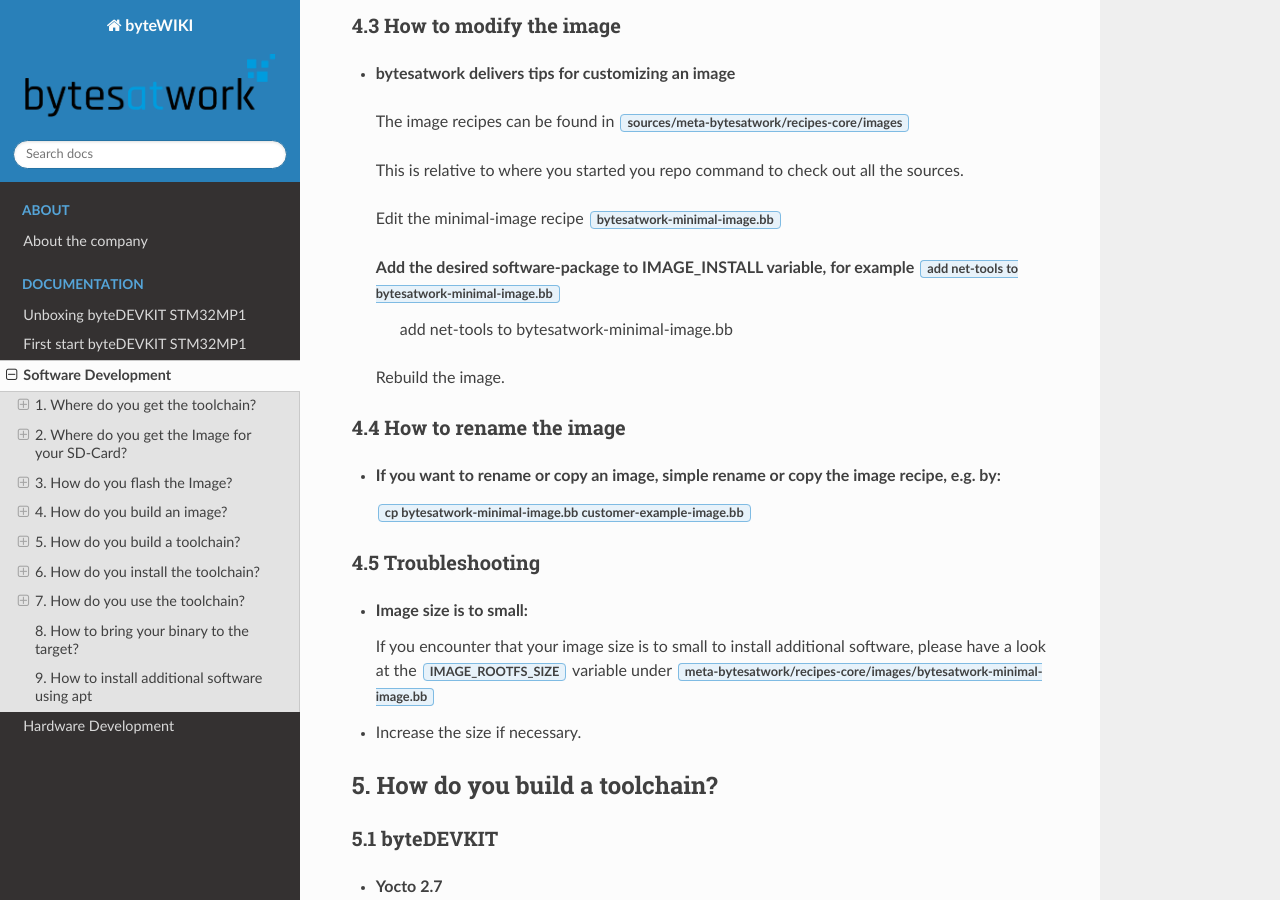
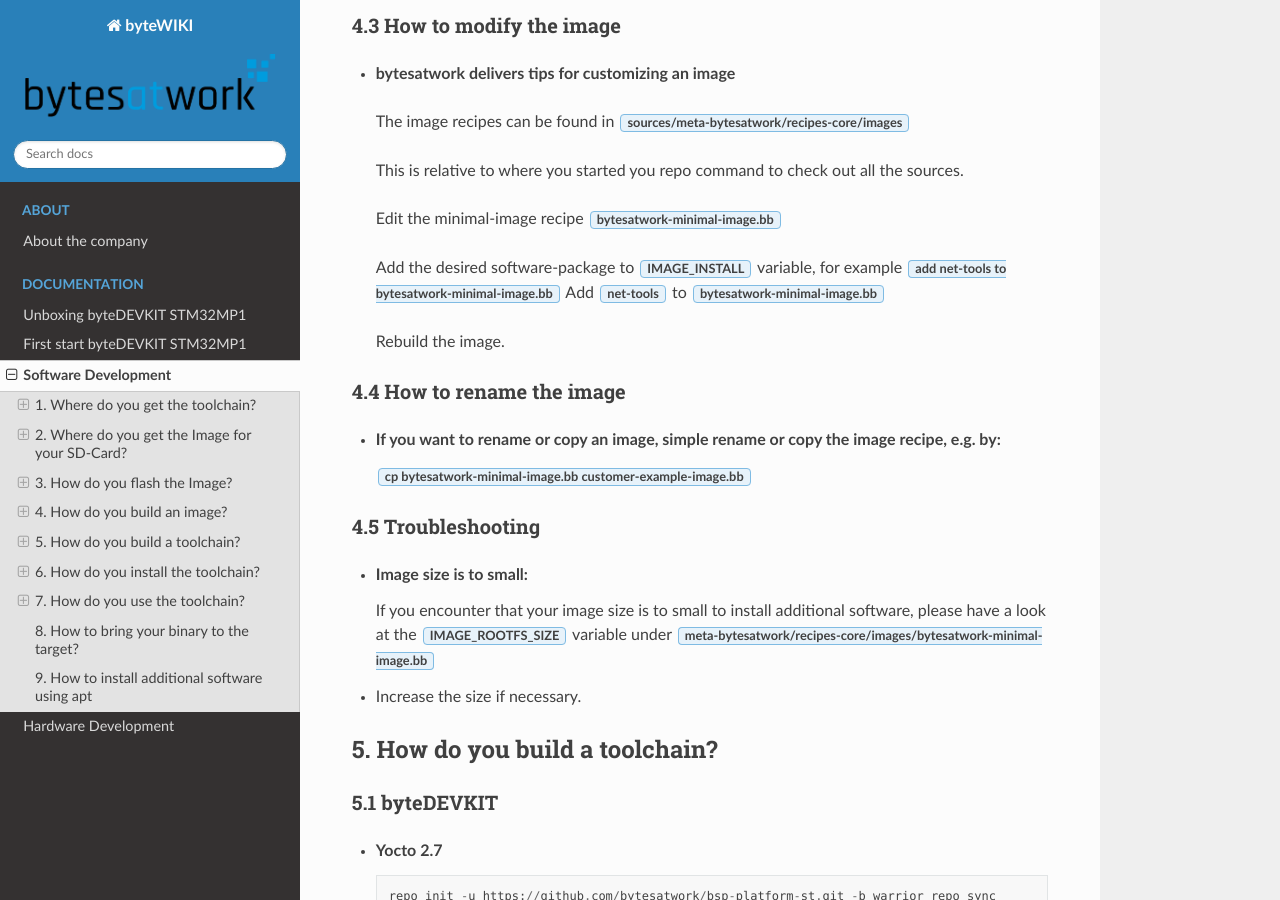
Before and after one commit to jfilus/byteWIKI, a Sphinx documentation site: the page built from docs/source/softwaredevelopment.rst, in a window 1280 px wide and 900 px high, scrolled down 4265 px. Built offline with Sphinx 7.4.7 and the Read the Docs theme 2.0.0, drawn with Linux system fonts in a browser that asks for light colours; part of the change alters nothing that is shown.

```diff
--- a/docs/source/softwaredevelopment.rst
+++ b/docs/source/softwaredevelopment.rst
@@ -212,8 +212,8 @@ The entire development lifecycle is done in-house with transparent project manag
 
   Edit the minimal-image recipe :guilabel:`bytesatwork-minimal-image.bb`
 
-  Add the desired software-package to IMAGE_INSTALL variable, for example :guilabel:`add net-tools to bytesatwork-minimal-image.bb`
-     add net-tools to bytesatwork-minimal-image.bb
+  Add the desired software-package to :guilabel:`IMAGE_INSTALL` variable, for example :guilabel:`add net-tools to bytesatwork-minimal-image.bb`
+  Add :guilabel:`net-tools` to :guilabel:`bytesatwork-minimal-image.bb`
 
   Rebuild the image.
 
```
